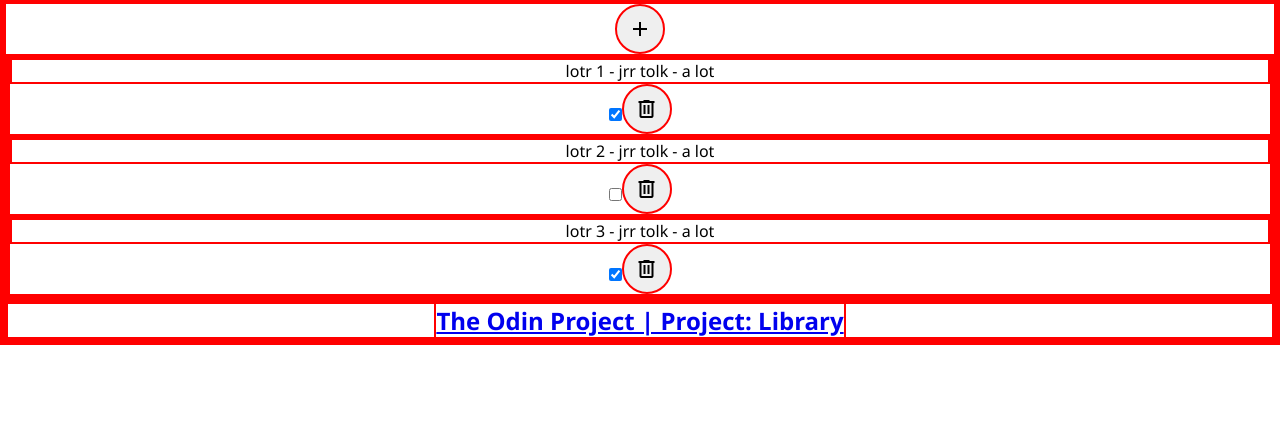
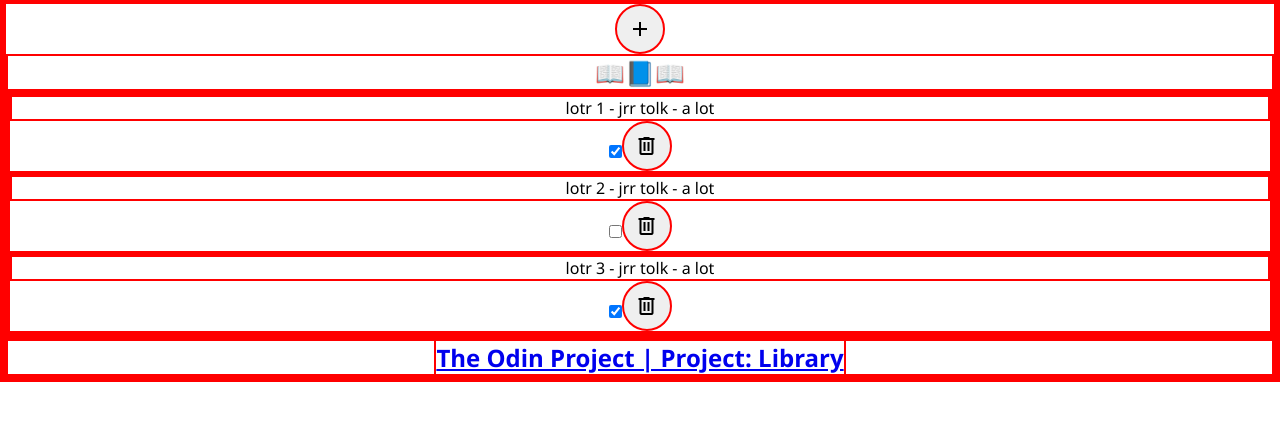
Before and after one commit to CyprianESPI/odin-library, a plain HTML site: page index.html in a window 1280 px wide. Shown: the part 53-474 px from the top of the page. Drawn offline with nearby package versions, Linux system fonts and the light colour scheme.

Commit message:
Emojify library

```diff
--- a/index.html
+++ b/index.html
@@ -51,6 +51,7 @@
                 </div>
             </form>
         </dialog>
+        <h2 id="books"></h2>
         <div id="library">
 
         </div>
--- a/index.js
+++ b/index.js
@@ -52,6 +52,7 @@ function createBookElem(book) {
         readCb.checked = true;
     readCb.addEventListener("click", () => {
         book.IsRead = readCb.checked;
+        UpdateLibrary();
     });
     elem.appendChild(readCb);
     // Delete button
@@ -69,6 +70,7 @@ function UpdateLibrary() {
     const library = document.getElementById("library");
 
     // Remove previous content
+    document.getElementById("books").innerText = "";
     while (library.firstChild) {
         library.firstChild.remove()
     }
@@ -76,7 +78,14 @@ function UpdateLibrary() {
     // Fill the library
     for (let index = 0; index < BOOKS.length; index++) {
         library.appendChild(createBookElem(BOOKS[index]));
+        // Update books count
+        if (BOOKS[index].IsRead)
+            document.getElementById("books").innerText += "📖";
+        else
+            document.getElementById("books").innerText += "📘";
     }
+
+
 
 }
 
```
